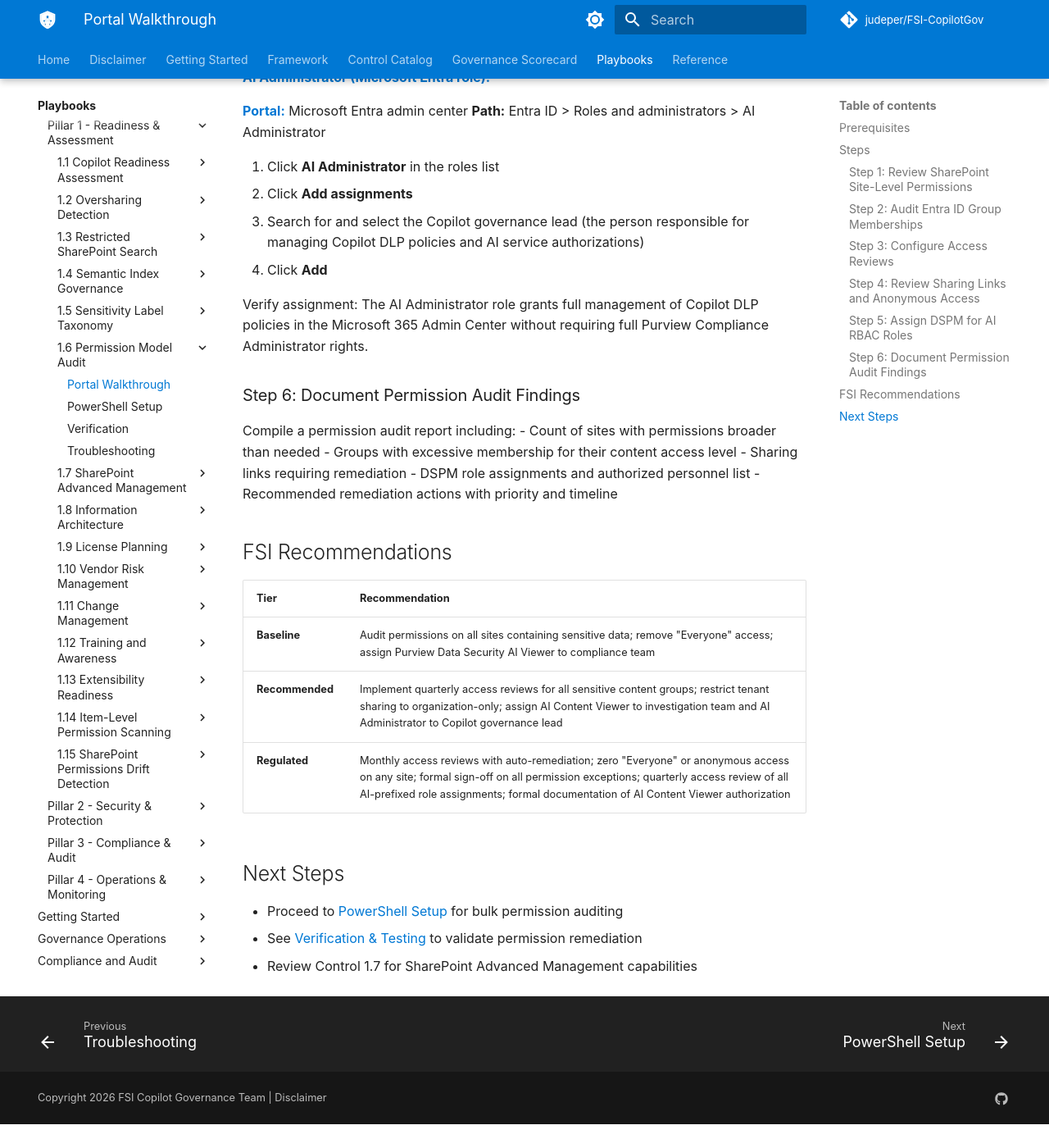
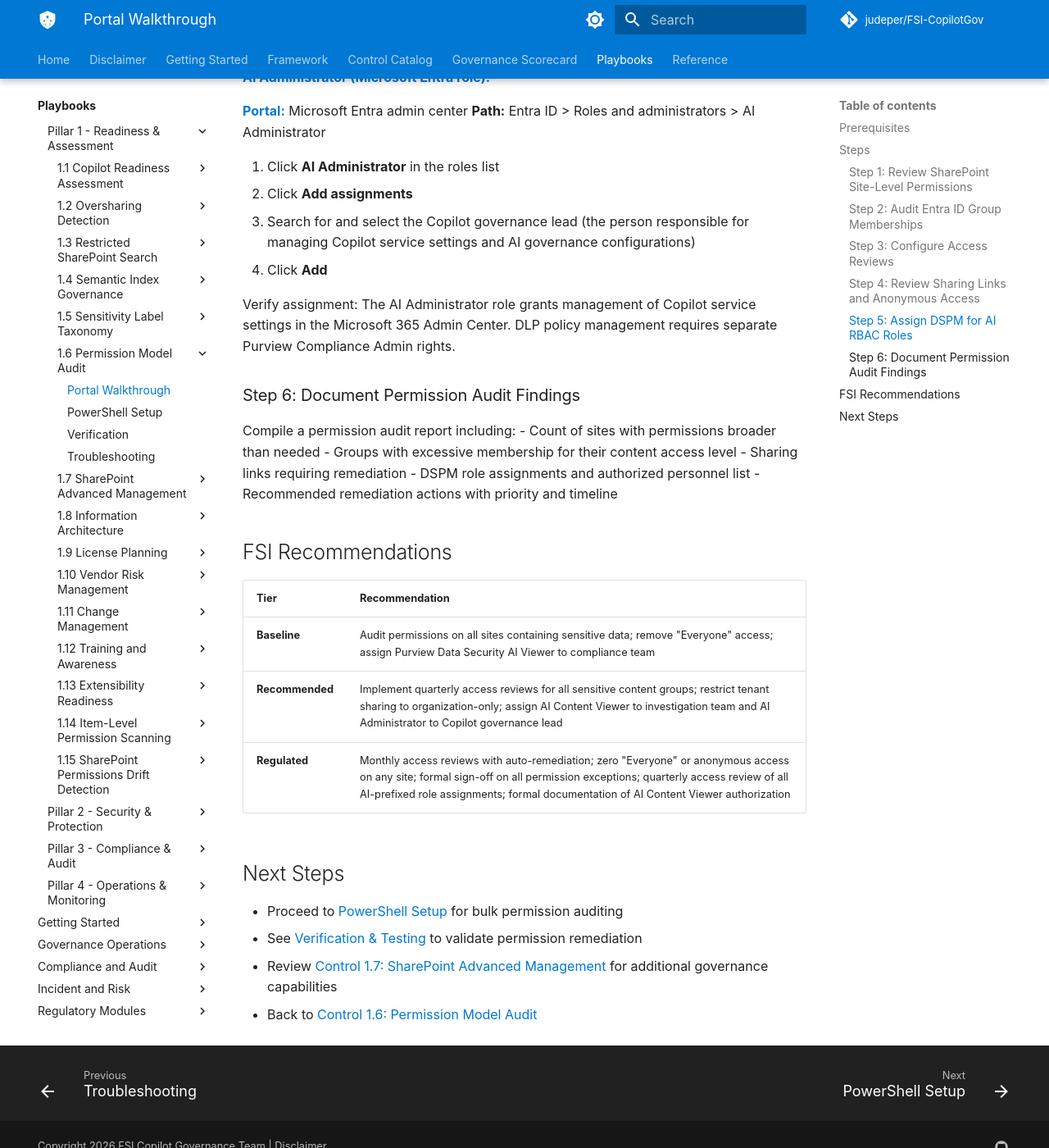
Before and after one commit to judeper/FSI-CopilotGov, an MkDocs documentation site: the page built from docs/playbooks/control-implementations/1.6/portal-walkthrough.md, in a window 1280 px wide and 1400 px high, scrolled down 2200 px. Shown: the whole window at 82% size. Built offline with MkDocs 1.6.1 and Material for MkDocs 9.7.7, drawn with Linux system fonts in a browser that asks for light colours; comment, search, counter and statistics services are not loaded; before the commit the page ends 3571 px from its top, so only the background shows below that; some of the changed text lies outside the part shown.

Commit message:
fix(control-1.6): AI Council deep review — hub permissions, AI Admin role, regulatory refs
Council findings addressed:
- Fix hub site permissions claim (hub association does not grant/inherit permissions)
- Fix AI Administrator role scope (DLP management requires Purview Compliance Admin, not AI Admin)
- Fix FINRA Rule 3110 framing (supervisory systems/WSPs, not access control mandate)
- Replace stale 'Playbook 1.6.x' references with actual playbook names
- Fix role names to canonical forms
- Add cross-reference link for Control 1.7
- Add playbook backlinks

Co-authored-by: Copilot <223556219+Copilot@users.noreply.github.com>

```diff
--- a/docs/playbooks/control-implementations/1.6/portal-walkthrough.md
+++ b/docs/playbooks/control-implementations/1.6/portal-walkthrough.md
@@ -4,7 +4,7 @@ Step-by-step portal procedures for auditing the Microsoft 365 permission model t
 
 ## Prerequisites
 
-- SharePoint Administrator and Entra ID Administrator roles
+- SharePoint Admin and Entra ID Administrator roles
 - Access to SharePoint Admin Center, Microsoft Entra admin center, and Microsoft Purview portal
 - Microsoft 365 E5 or Entra ID P2 license for access reviews
 - Inventory of high-sensitivity SharePoint sites and Teams
@@ -78,10 +78,10 @@ Repeat for "Purview Data Security AI Content Viewer" — add only investigation
 
 1. Click **AI Administrator** in the roles list
 2. Click **Add assignments**
-3. Search for and select the Copilot governance lead (the person responsible for managing Copilot DLP policies and AI service authorizations)
+3. Search for and select the Copilot governance lead (the person responsible for managing Copilot service settings and AI governance configurations)
 4. Click **Add**
 
-Verify assignment: The AI Administrator role grants full management of Copilot DLP policies in the Microsoft 365 Admin Center without requiring full Purview Compliance Administrator rights.
+Verify assignment: The AI Administrator role grants management of Copilot service settings in the Microsoft 365 Admin Center. DLP policy management requires separate Purview Compliance Admin rights.
 
 ### Step 6: Document Permission Audit Findings
 
@@ -104,4 +104,5 @@ Compile a permission audit report including:
 
 - Proceed to [PowerShell Setup](powershell-setup.md) for bulk permission auditing
 - See [Verification & Testing](verification-testing.md) to validate permission remediation
-- Review Control 1.7 for SharePoint Advanced Management capabilities
+- Review [Control 1.7: SharePoint Advanced Management](../../../controls/pillar-1-readiness/1.7-sharepoint-advanced-management.md) for additional governance capabilities
+- Back to [Control 1.6: Permission Model Audit](../../../controls/pillar-1-readiness/1.6-permission-model-audit.md)
```
Also changed, not shown: docs/controls/pillar-1-readiness/1.6-permission-model-audit.md (+5 -5 lines), docs/playbooks/control-implementations/1.6/powershell-setup.md (+2 -1 lines), docs/playbooks/control-implementations/1.6/troubleshooting.md (+1 -0 lines), docs/playbooks/control-implementations/1.6/verification-testing.md (+1 -0 lines).
